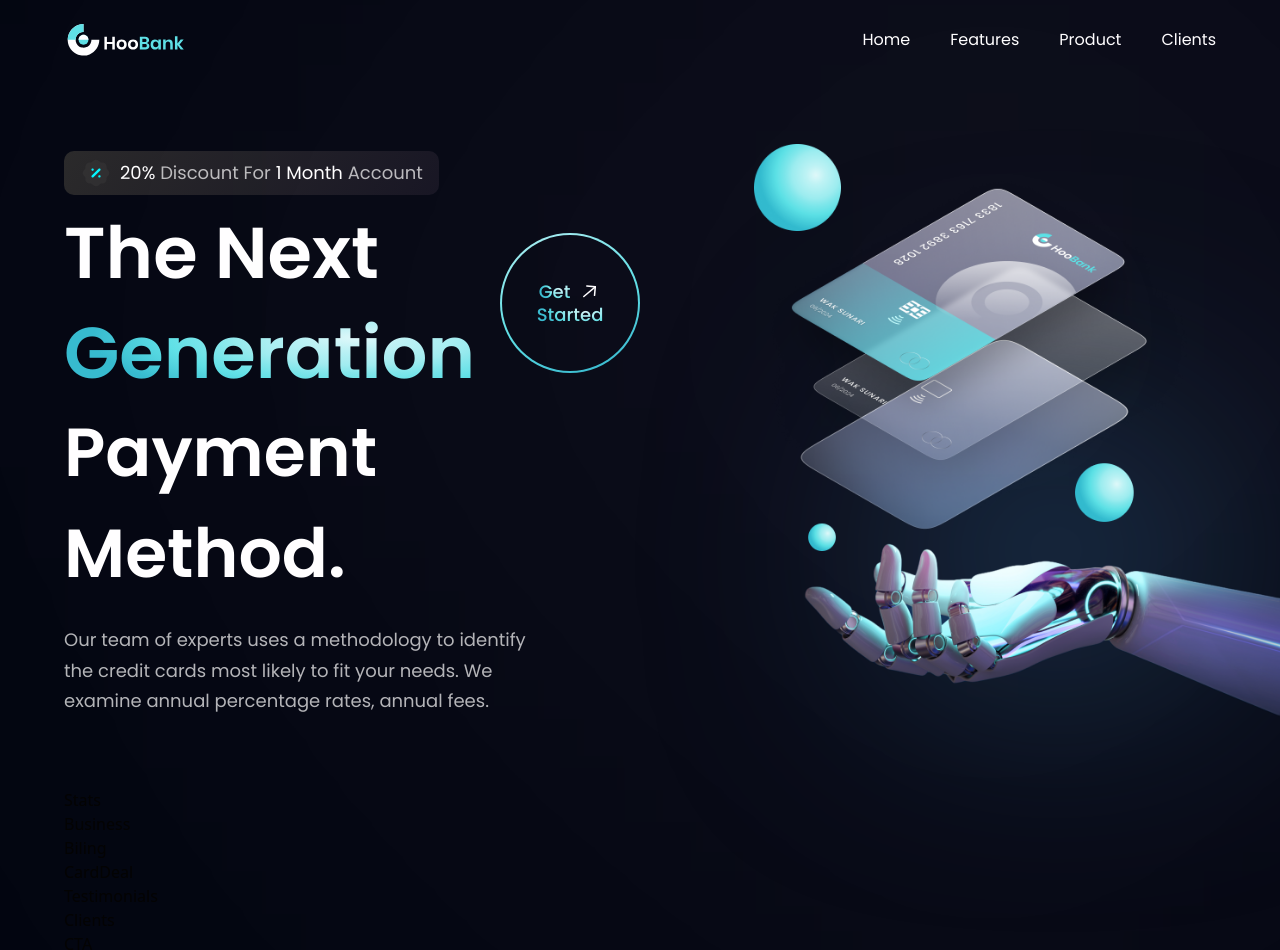
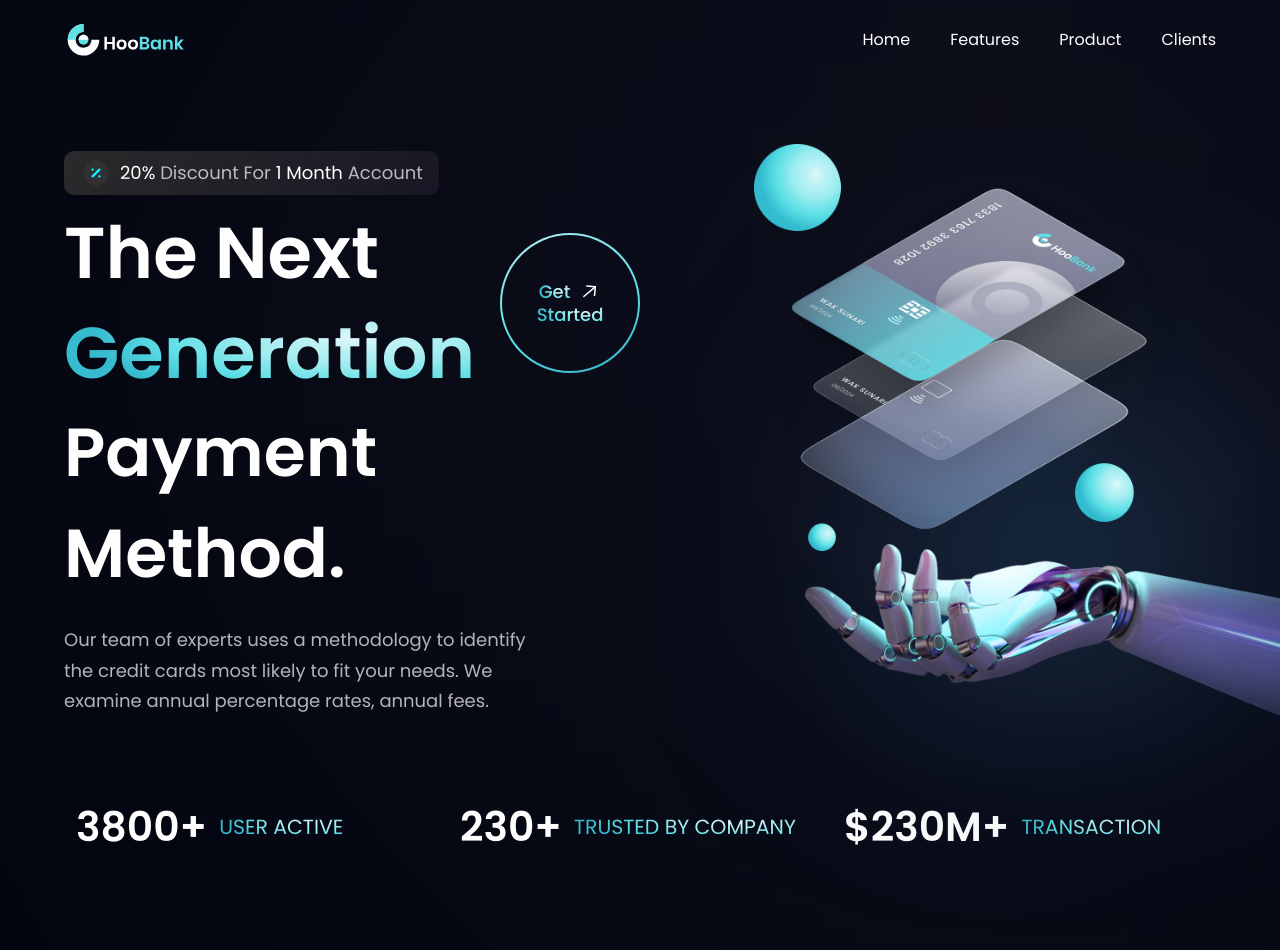
Before and after one commit to AlexMartin998/hoobank-react, a React (Vite) app: page / in a window 1280 px wide. Shown: the top 950 px of the page. Built offline with nearby package versions, Linux system fonts and the light colour scheme.

Commit message:
[ADD]: stats component

```diff
--- a/src/landing/pages/landing/components/stats/Stats.tsx
+++ b/src/landing/pages/landing/components/stats/Stats.tsx
@@ -1,5 +1,23 @@
-const Stats = () => {
-  return <div>Stats</div>;
-};
+import { stats, styles } from '../../../../../shared';
+
+const Stats = () => (
+  <section
+    className={`${styles.flexCenter} flex-col ss:flex-row flex-wrap sm:mb-20 mb-6`}
+  >
+    {stats.map(({ id, title, value }) => (
+      <div
+        key={id}
+        className={`flex-1 flex justify-start items-center flex-row m-3`}
+      >
+        <h4 className="font-poppins font-semibold xs:text-[40.89px] text-[30.89px] xs:leading-[53.16px] leading-[43.16px] text-white">
+          {value}
+        </h4>
+        <p className="font-poppins font-normal xs:text-[20.45px] text-[15.45px] xs:leading-[26.58px] leading-[21.58px] text-gradient uppercase ml-3">
+          {title}
+        </p>
+      </div>
+    ))}
+  </section>
+);
 
 export default Stats;
```
